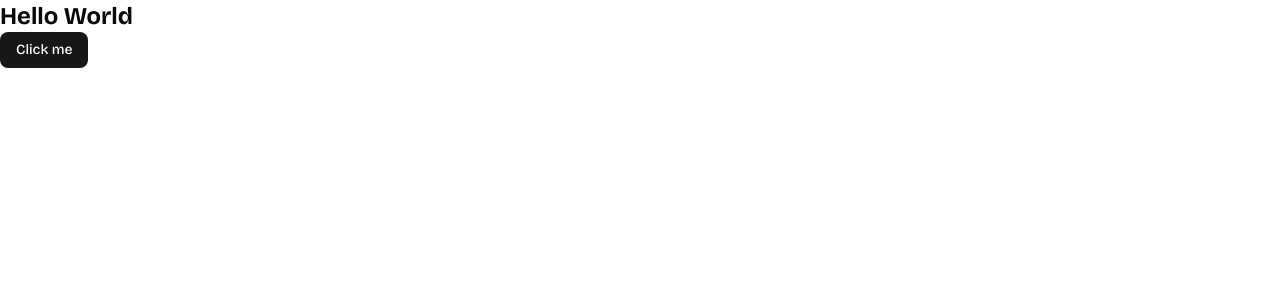
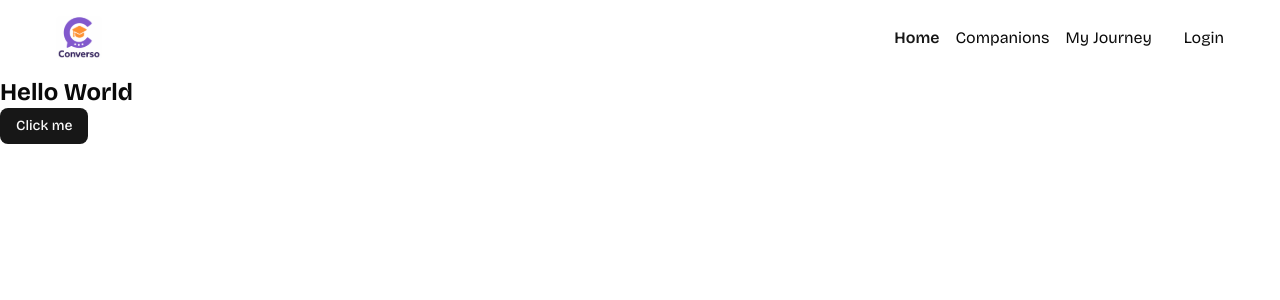
Before and after one commit to HRegniez/LMS-app, a Next.js app: page / in a window 1280 px wide. Shown: the top 300 px of the page. Built offline with nearby package versions, Linux system fonts and the light colour scheme.

Commit message:
Implement NavBar !

```diff
--- a/app/layout.tsx
+++ b/app/layout.tsx
@@ -1,6 +1,7 @@
 import type { Metadata } from "next";
 import { Bricolage_Grotesque } from "next/font/google";
 import "./globals.css";
+import Navbar from "@/components/navbar";
 
 const bricolage = Bricolage_Grotesque({
   variable: "--font-bricolage",
@@ -19,6 +20,7 @@ export default function RootLayout({
 }>) {
   return (
     <html lang="en">
+      <Navbar />
       <body className={`${bricolage.variable} antialiased`}>{children}</body>
     </html>
   );
--- /dev/null
+++ b/components/NavItems.tsx
@@ -0,0 +1,38 @@
+"use client"
+
+import React from 'react'
+import Link from 'next/link'
+import { usePathname } from 'next/navigation';
+import { cn } from '@/lib/utils';
+
+const navItems = [
+    {
+        label: "Home",
+        href: "/",
+    },
+    {
+        label: "Companions",
+        href: "/companions",
+    },
+    {
+        label: "My Journey",
+        href: "/my-journey",
+    }
+]
+
+const NavItems = () => {
+    const pathname = usePathname();
+  return (
+    <nav className='flex items-center gap-4'>
+        {navItems.map((item) => (
+            <Link href={item.href} key={item.label} className={cn(
+                pathname === item.href && 'text-primary font-semibold'
+            )}>
+                {item.label}
+            </Link>
+        ))}
+    </nav>
+  )
+}
+
+export default NavItems
--- /dev/null
+++ b/components/navbar.tsx
@@ -0,0 +1,27 @@
+import Link from "next/link"
+import Image from "next/image"
+import NavItems from "./NavItems"
+
+const navbar = () => {
+  return (
+    <nav className="navbar">
+        <Link href="/">
+            <div className="flex items-center gap-2.5" cursor-pointer>
+                <Image
+                    src="/images/logo.svg"
+                    alt="logo"
+                    width={46}
+                    height={44}
+                />
+
+            </div>
+        </Link>
+        <div className="flex items-center gap-8">
+            <NavItems />
+            <p>Login</p>
+        </div>
+    </nav>
+  )
+}
+
+export default navbar
```
